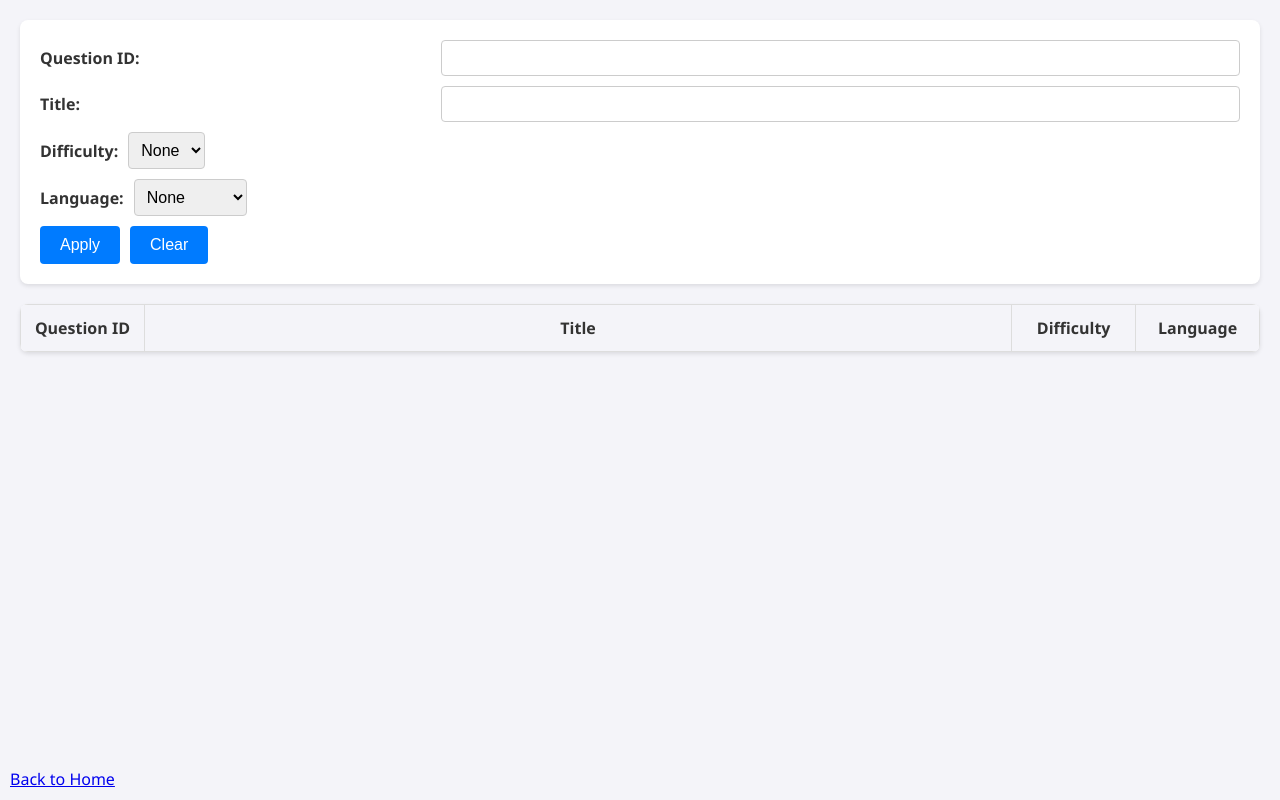
After one commit to A-L-O-K/CodeArena, a Flask app: page /admin_view in a window 1280 px wide. The commit adds this page. Run offline with Flask 3, Linux system fonts and the light colour scheme; the visitor is signed in with stand-in values (Sample User, id 1); lists and menus that the app fills with data are empty; some libraries are stand-ins or nearby versions.

Commit message:
Added A page to view questions by the admin

```diff
--- a/app.py
+++ b/app.py
@@ -118,6 +118,12 @@ def admin():
     if 'username' in session:
         return render_template('admin.html', username=session['username'])
     return redirect(url_for('login'))
+
+@app.route('/admin_view')
+def admin_view():
+    if 'username' in session:
+        return render_template('admin_view.html')
+    return redirect(url_for('admin'))
 
 @app.route('/login', methods=['GET', 'POST'])
 def login():
@@ -369,5 +375,12 @@ def admin_add_question(data):
 
 
 
+@socketio.on('admin-view-questions')
+def admin_view_questions(data):
+    print("-"*50)
+    print(data)
+
+
+
 if __name__ == '__main__':
-    socketio.run(app, debug=True)
+    socketio.run(app, debug=True, host = '0.0.0.0', port = 5000)
--- /dev/null
+++ b/templates/admin_view.html
@@ -0,0 +1,240 @@
+<!DOCTYPE html>
+<html lang="en">
+<head>
+    <meta charset="UTF-8">
+    <meta name="viewport" content="width=device-width, initial-scale=1.0">
+    <title>Admin View</title>
+    <script src="https://cdnjs.cloudflare.com/ajax/libs/socket.io/4.0.0/socket.io.min.js"></script>
+    <style>
+        body {
+            font-family: 'Segoe UI', Tahoma, Geneva, Verdana, sans-serif;
+            background-color: #f4f4f9;
+            color: #333;
+            margin: 20px;
+        }
+        .form-container {
+            display: flex;
+            flex-direction: column;
+            gap: 10px;
+            margin-bottom: 20px;
+            background-color: #fff;
+            padding: 20px;
+            border-radius: 8px;
+            box-shadow: 0 2px 4px rgba(0, 0, 0, 0.1);
+        }
+        .form-container div {
+            display: flex;
+            align-items: center;
+            gap: 10px;
+        }
+        .form-container label {
+            flex: 1;
+            font-weight: bold;
+        }
+        .form-container input[type="text"], .form-container select {
+            flex: 2;
+            padding: 8px;
+            border: 1px solid #ccc;
+            border-radius: 4px;
+            font-size: 16px;
+        }
+        .form-container button {
+            padding: 10px 20px;
+            background-color: #007BFF;
+            color: #fff;
+            border: none;
+            border-radius: 4px;
+            font-size: 16px;
+            cursor: pointer;
+            transition: background-color 0.3s ease;
+        }
+        .form-container button:hover {
+            background-color: #0056b3;
+        }
+        .table-container {
+            overflow-y: auto;
+            max-height: 570px; /* Adjust height as needed to show 12 rows */
+            background-color: #fff;
+            box-shadow: 0 2px 4px rgba(0, 0, 0, 0.1);
+            border-radius: 8px;
+        }
+        table {
+            width: 100%;
+            border-collapse: collapse;
+        }
+        table, th, td {
+            border: 1px solid #ddd;
+        }
+        th, td {
+            padding: 12px;
+            text-align: center;
+            font-size: 16px;
+        }
+        th {
+            background-color: #f4f4f9;
+            font-weight: bold;
+            position: sticky;
+            top: 0;
+            z-index: 1;
+        }
+        tr:nth-child(even) {
+            background-color: #f9f9f9;
+        }
+        tr:hover {
+            background-color: #f1f1f1;
+        }
+
+        th:nth-child(1), :nth-child(3), :nth-child(4) {
+            width: 10%;
+        }
+
+        th:nth-child(2) {
+            width: 70%;
+        }
+
+
+    </style>
+</head>
+<body>
+    <div class="form-container">
+        <div>
+            <label for="question_id">Question ID:</label>
+            <input type="text" id="question_id" name="question_id">
+        </div>
+        <div>
+            <label for="title">Title:</label>
+            <input type="text" id="title" name="title">
+        </div>
+        <div>
+            <label for="difficulty">Difficulty:</label>
+            <select id="difficulty" name="difficulty">
+                <option value="">None</option>
+                <option value="1">1</option>
+                <option value="2">2</option>
+                <option value="3">3</option>
+                <option value="4">4</option>
+                <option value="5">5</option>
+                <option value="6">6</option>
+                <option value="7">7</option>
+                <option value="8">8</option>
+                <option value="9">9</option>
+                <option value="10">10</option>
+            </select>
+        </div>
+        <div>
+            <label for="language">Language:</label>
+            <select id="language" name="language">
+                <option value="">None</option>
+                <option value="C++">C++</option>
+                <option value="Java">Java</option>
+                <option value="Python">Python</option>
+                <option value="JavaScript">JavaScript</option>
+            </select>
+        </div>
+        <div>
+            <button id = "send">Apply</button>
+            <button id = "clear">Clear</button>
+        </div>
+    </div>
+
+    <div class="table-container">
+        <table id="resultsTable">
+            <thead>
+                <tr>
+                    <th>Question ID</th>
+                    <th>Title</th>
+                    <th>Difficulty</th>
+                    <th>Language</th>
+                </tr>
+            </thead>
+            <tbody>
+            </tbody>
+        </table>
+    </div>
+
+    <script>
+
+
+
+
+        document.addEventListener('DOMContentLoaded', function() {
+            var socket = io();
+            // socket.emit('join', {'username': username, 'room': room});
+            document.getElementById('send').onclick = function() {
+
+                // var title = document.getElementById('title').value;
+                // var description = document.getElementById('description').value;
+                // var difficulty = document.getElementById('difficulty').value;
+                // var language = document.getElementById('language').value;
+                // var code = document.getElementById('code').value;
+
+                var question_id = document.getElementById('question_id').value;
+                var title = document.getElementById('title').value
+                var difficulty = document.getElementById('difficulty').value
+                var language = document.getElementById('language').value
+
+
+                // console.log(username);
+
+                socket.emit('admin-view-questions',
+                {
+                    'question_id': question_id,
+                    'title':title,
+                    'description':description,
+                    'difficulty':difficulty,
+                    'language':language
+                });
+            };
+
+            document.getElementById('clear').onclick = function() {
+            };
+
+            socket.on('redirect_home', function() {
+                window.location.href = '/';
+            });
+        });
+
+
+
+
+
+
+
+
+
+
+
+
+        function applyFilters() {
+            const question_id = document.getElementById('question_id').value;
+            const title = document.getElementById('title').value;
+            const difficulty = document.getElementById('difficulty').value;
+            const language = document.getElementById('language').value;
+
+            const tableBody = document.getElementById('resultsTable').getElementsByTagName('tbody')[0];
+            const newRow = tableBody.insertRow();
+
+            const questionIdCell = newRow.insertCell(0);
+            const titleCell = newRow.insertCell(1);
+            const difficultyCell = newRow.insertCell(2);
+            const languageCell = newRow.insertCell(3);
+
+            questionIdCell.innerHTML = question_id || 'None';
+            titleCell.innerHTML = title || 'None';
+            difficultyCell.innerHTML = difficulty || 'None';
+            languageCell.innerHTML = language || 'None';
+        }
+
+        function clearFilters() {
+            document.getElementById('question_id').value = '';
+            document.getElementById('title').value = '';
+            document.getElementById('difficulty').value = '';
+            document.getElementById('language').value = '';
+
+            const tableBody = document.getElementById('resultsTable').getElementsByTagName('tbody')[0];
+            tableBody.innerHTML = '';
+        }
+    </script>
+    <a href="/admin" style="position: absolute; bottom: 10px; left: 10px;">Back to Home</a>
+</body>
+</html>
```
Also changed, not shown: templates/admin.html (+8 -0 lines).
